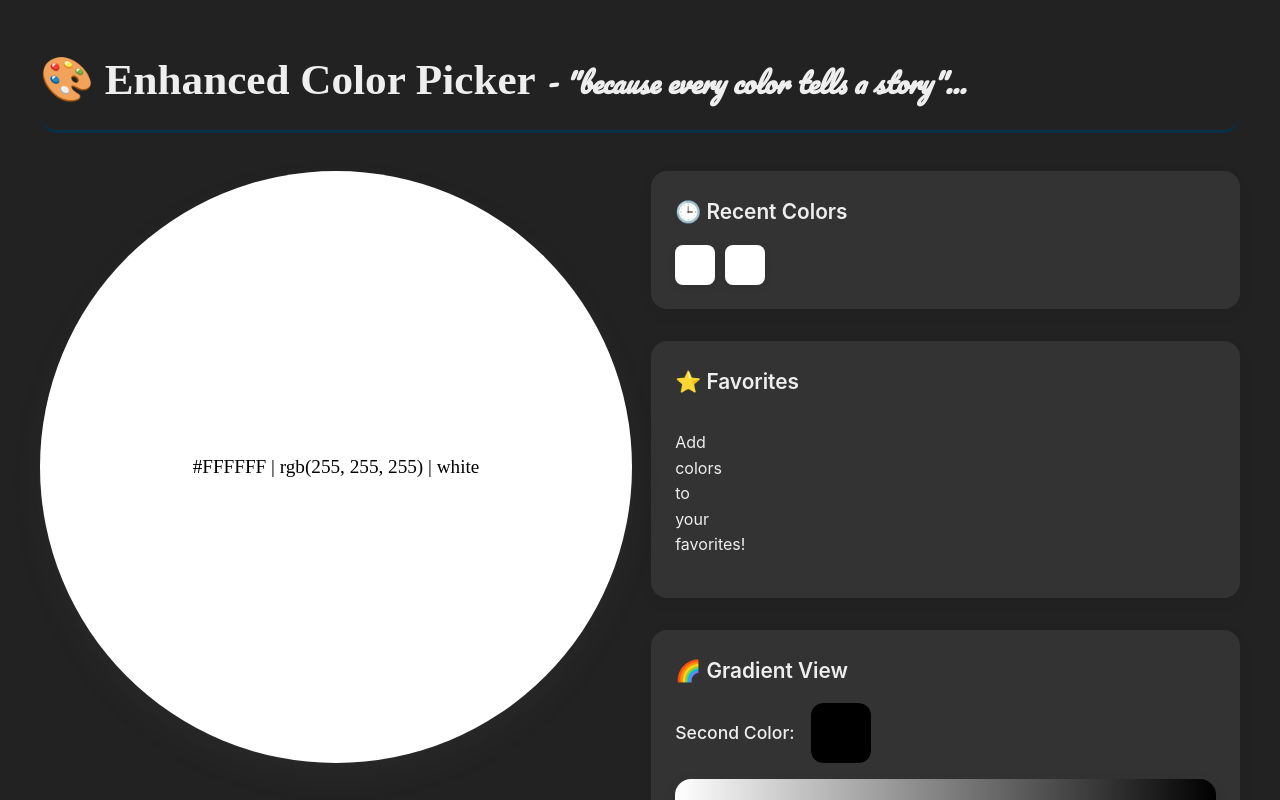
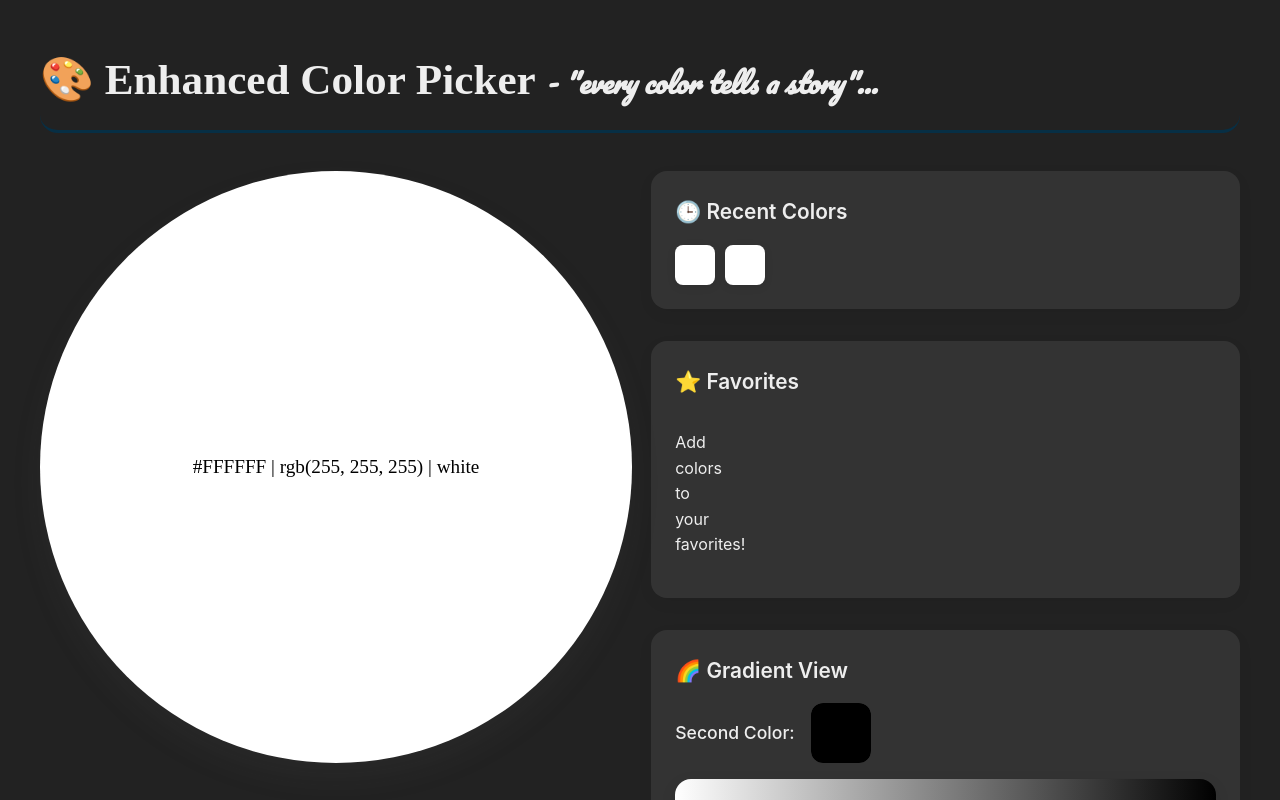
Before and after one commit to iamyosh/Enhanced-Color-Picker-Application, a React (Vite) app: page / in a window 1280 px wide. Shown: the top 800 px of the page. Built offline with nearby package versions, Linux system fonts and the light colour scheme.

Commit message:
h1 main topic changed

```diff
--- a/src/ColorPicker.jsx
+++ b/src/ColorPicker.jsx
@@ -55,7 +55,7 @@ function ColorPicker(){
 
     return(
         <div className="color-picker-container">
-            <h1>🎨 Enhanced Color Picker <span className="text2">- "because every color tells a story"...</span></h1>
+            <h1>🎨 Enhanced Color Picker <span className="text2">- "every color tells a story"...</span></h1>
 
             {/* Left Column - Main Color Picker */}
             <div className="main-section">
```
